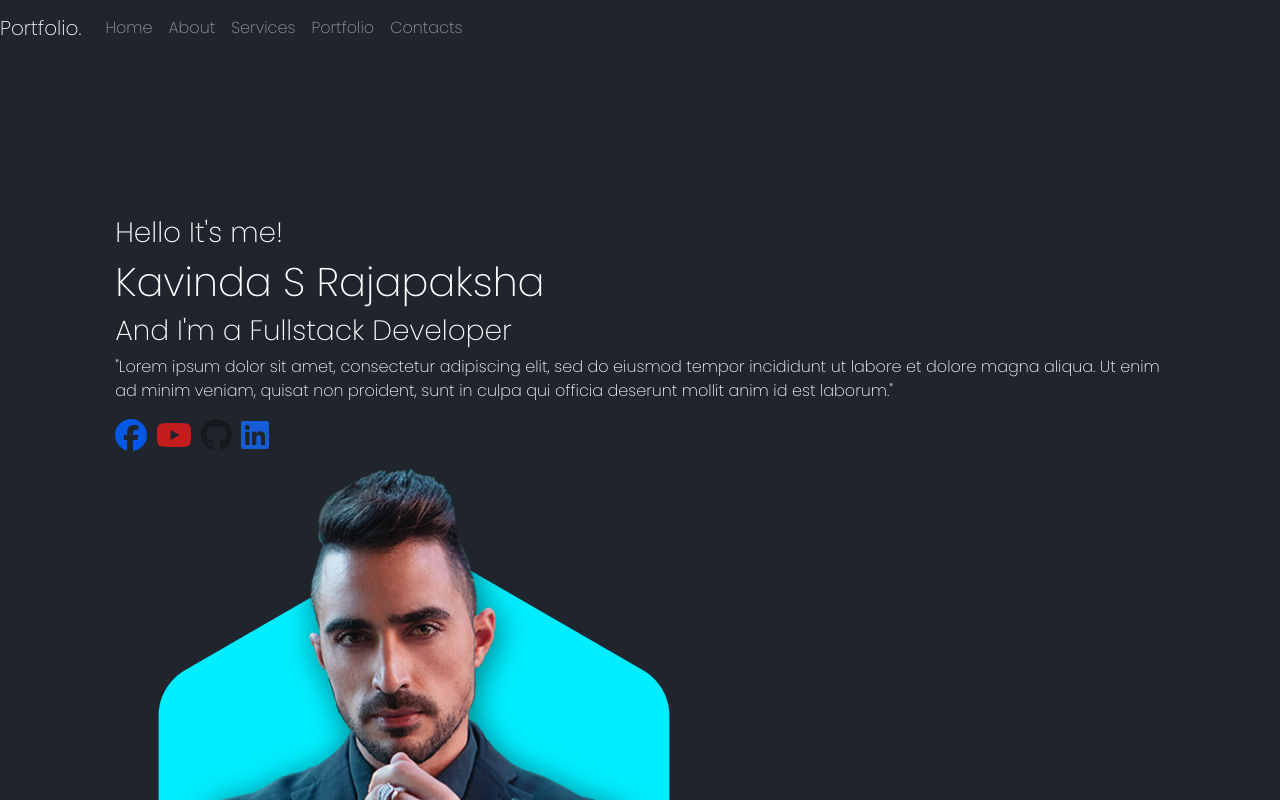
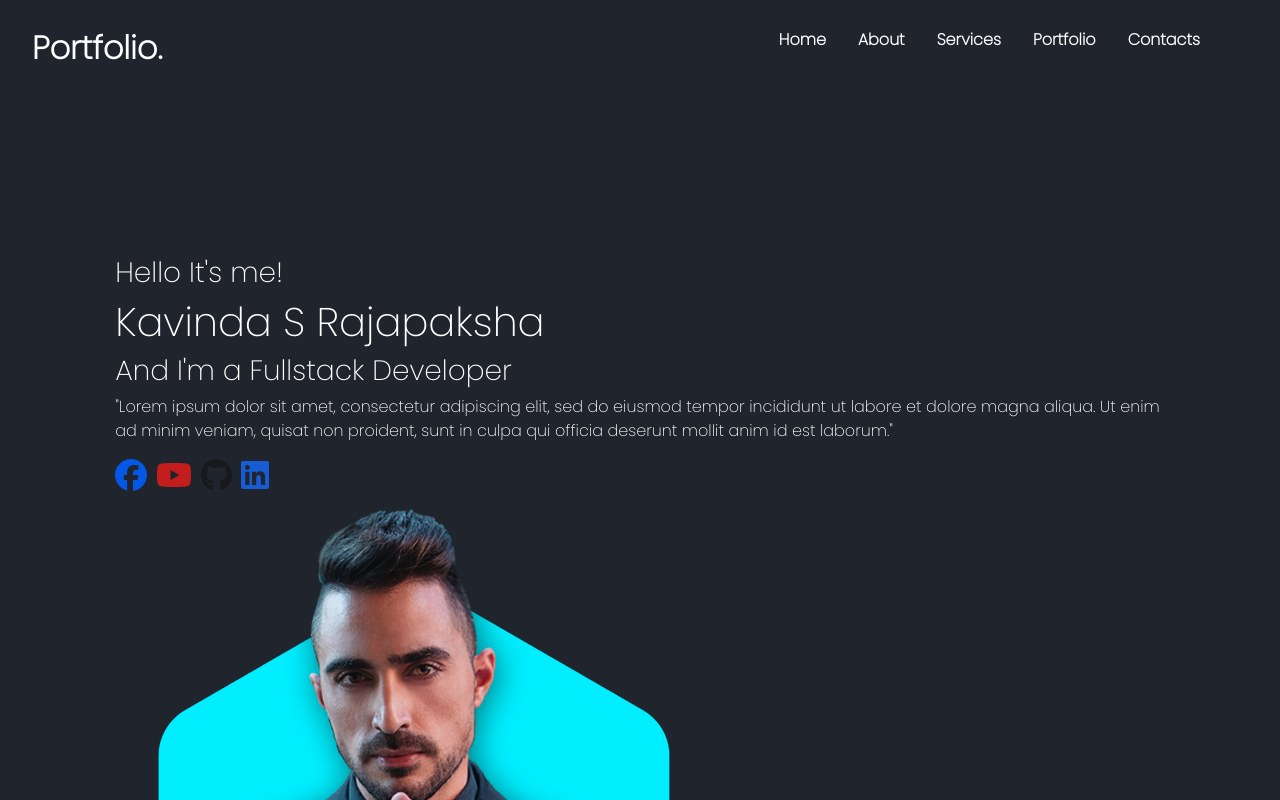
Before and after one commit to KavindaRajapaksha/PortfolioApplication, a React (Create React App) app in the folder client/: page / in a window 1280 px wide. Shown: the top 800 px of the page. Built offline with nearby package versions, Linux system fonts and the light colour scheme.

Commit message:
finish nav bar

```diff
--- a/client/src/App.js
+++ b/client/src/App.js
@@ -3,6 +3,9 @@ import "./App.css";
 import { BrowserRouter, Routes, Route } from "react-router-dom";
 import Home from "./pages/Home";
 import About from "./pages/About";
+import Services from "./pages/Services";
+import Portfolio from "./pages/Portfolio";
+import Contacts from "./pages/Contacts";
 
 
 function App() {
@@ -12,6 +15,9 @@ function App() {
         <Routes>
           <Route path="/" element={<Home/>} />
           <Route path="/about" element={<About />} />
+          <Route path="/services" element={<Services />} />
+          <Route path="/portfolio" element={<Portfolio />} />
+          <Route path="/contacts" element={<Contacts />} />
         </Routes>
       </BrowserRouter>
     </div>
--- a/client/src/components/NavBar.css
+++ b/client/src/components/NavBar.css
@@ -1,24 +1,129 @@
-.navigationbar{
-    font-family: 'Poppins', sans-serif;
+nav{
+   display: flex;
+   justify-content: space-between;
+   align-items: center  ;
+    background-color: #1f242d;
+
 
 }
-header{
-    top:0;
-    left:0;
-    position: fixed;
-    width: 100%;
-    padding: 2rem 9%;
-    background-color: var(--br-color);
-    display: flex;
-    align-items: center;
-    justify-content: space-between;
-    z-index: 100;
-}
-.navbar-brand{
+.title{
+    font-size: 2rem;
+    margin: 1rem;
     font-weight: 800;
-    margin-left: 100px;
-}
-.navbar{
-    background-color: #1f242d;
+    text-decoration: none;
+    color: #fff;
+    margin-left: 2rem;
 
 }
+.title:hover{
+    color: aqua;
+}
+nav ul{
+    display: flex;
+    margin-right: 4rem;
+}
+
+
+nav ul li{
+    list-style: none;
+
+}
+
+nav ul li a{
+    text-decoration: none;
+    color: #fff;
+    font-size: 100%;
+    margin: 0 0.5rem;
+   padding:0.5rem;
+   font-weight: bold
+}
+
+.home-btn:hover,
+.about-btn:hover,
+.services-btn:hover,
+.portfolio-btn:hover,
+.contacts-btn:hover {
+    color: aqua;
+    transition: color 0.3s;
+}
+
+
+.home-btn:hover::after,
+.about-btn:hover::after,
+.services-btn:hover::after,
+.portfolio-btn:hover::after,
+.contacts-btn:hover::after {
+    content: "";
+    position: absolute;
+    top: 100%;
+    left: 0;
+    right: 0;
+    height: 3px;
+    background: linear-gradient(to right, transparent, aqua, transparent);
+    transition: transform 0.8s;
+    transform: scaleX(0); /* Start with zero width */
+}
+
+/* On hover, expand the shine effect */
+.home-btn:hover::after,
+.about-btn:hover::after,
+.services-btn:hover::after,
+.portfolio-btn:hover::after,
+.contacts-btn:hover::after {
+    transform: scaleX(1); /* Expand to full width */
+}
+
+.menu{
+    display: none;
+    position:absolute;
+    top:0.75rem;
+    right:0.5rem;
+    flex-direction: column ;
+    justify-content: space-between;
+    width: 2.25rem;
+    height: 2rem;
+}
+.menu:hover{
+    cursor: pointer;
+    color: aqua;
+}
+.menu span{
+    height: 0.4rem;
+    width: 100%;
+    background-color: #fff ;
+    border-radius: 0.2rem;
+
+}
+.menu span{
+    color: aqua;
+}
+@media(max-width:800px){
+    .menu{
+        display:flex;
+    }
+    .menu:hover{
+        color: aqua;
+    }
+    nav{
+        flex-direction: column;
+        align-items: start;
+    }
+    nav ul{
+        display: none;
+        flex-direction: column;
+        width: 100%;
+        margin-bottom: 0.25rem;
+    }
+    nav ul.open{
+        display: flex;
+    }
+    nav ul li{
+        width:100%;
+        text-align: center;
+
+    }
+    nav ul li a{
+        margin: 0.2rem 0.5rem;
+    }
+
+}
--- a/client/src/components/NavBar.js
+++ b/client/src/components/NavBar.js
@@ -1,33 +1,56 @@
 import React from "react";
+import { Link } from "react-router-dom";
+import "./NavBar.css";
+import { useState } from "react";
 
 const NavBar = () => {
+  const [menuOpen, setMenuOpen] = useState(false);
   return (
     <div className="navigationbar">
       <header className="header">
-      <nav class="navbar navbar-expand-lg navbar-dark ">
-  <a class="navbar-brand" href="/">Portfolio.</a>
-  <button class="navbar-toggler" type="button" data-toggle="collapse" data-target="#navbarNav" aria-controls="navbarNav" aria-expanded="false" aria-label="Toggle navigation">
-    <span class="navbar-toggler-icon"></span>
-  </button>
-  <div class="collapse navbar-collapse" id="navbarNav">
-    <ul class="navbar-nav">
-      <li class="nav-item active">
-        <a class="nav-link" href="/">Home <span class="sr-only">(current)</span></a>
+        <nav className="navbar">
+          <Link to="/" className="title">
+            Portfolio.
+          </Link>
+
+          <div
+            className="menu"
+            onClick={() => {
+              setMenuOpen(!menuOpen);
+            }}
+          >
+            <span></span>
+            <span></span>
+            <span></span>
+          </div>
+
+          <ul className={menuOpen ? "open" : ""}>
+            <li>
+              <Link to="/" class="home-btn">
+                Home
+              </Link>{" "}
             </li>
-      <li class="nav-item">
-        <a class="nav-link" href="/about">About</a>
+            <li>
+              <Link to="/about" className="about-btn">
+                About
+              </Link>{" "}
             </li>
-      <li class="nav-item">
-        <a class="nav-link" href="services">Services</a>
+            <li>
+              <Link to="/services" className="services-btn">
+                Services
+              </Link>
             </li>
-      <li class="nav-item">
-        <a class="nav-link " href="/portfolio">Portfolio</a>
+            <li>
+              <Link to="/portfolio" className="portfolio-btn">
+                Portfolio
+              </Link>
             </li>
-      <li class="nav-item">
-        <a class="nav-link " href="/contacts">Contacts</a>
+            <li>
+              <Link to="/contacts" className="contacts-btn">
+                Contacts
+              </Link>
             </li>
           </ul>
-  </div>
         </nav>
       </header>
     </div>
--- /dev/null
+++ b/client/src/pages/Contacts.js
@@ -0,0 +1,7 @@
+import React from 'react'
+
+export default function Contacts() {
+  return (
+    <div>Contacts</div>
+  )
+}
--- a/client/src/pages/Home.css
+++ b/client/src/pages/Home.css
@@ -32,7 +32,6 @@ body{
 
 
 
-
 .facebook:hover{
    cursor: pointer;
 }
--- a/client/src/pages/Home.js
+++ b/client/src/pages/Home.js
@@ -11,7 +11,7 @@ import './Home.css';
 const Home = () => {
   return (
     <div className='homePage'>
-    <section className='hedder'>
+    <section className='hedderS'>
       <NavBar/>
     </section>
       <section className='home' id='home'>
--- /dev/null
+++ b/client/src/pages/Portfolio.js
@@ -0,0 +1,7 @@
+import React from 'react'
+
+export default function Portfolio() {
+  return (
+    <div>Portfolio</div>
+  )
+}
--- /dev/null
+++ b/client/src/pages/Services.js
@@ -0,0 +1,8 @@
+import React from 'react'
+
+const Services=()=> {
+  return (
+    <div>Services</div>
+  )
+}
+export default Services;
```
Lines whose indentation alone changed are shown as unchanged.
